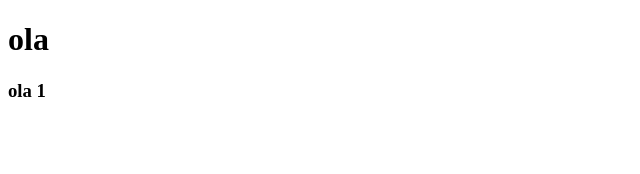
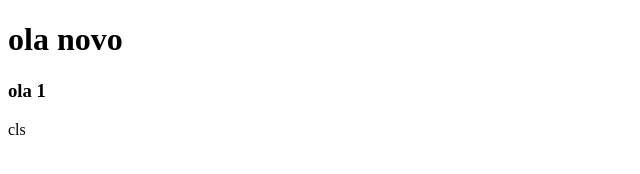
Before and after one commit to masfgroove/curso-git, a plain HTML site: page index.html in a window 1280 px wide. Shown: the whole page, without its empty margins (0-640 px from the left). Drawn offline with Linux system fonts and the light colour scheme.

```diff
--- a/index.html
+++ b/index.html
@@ -7,9 +7,10 @@
 </head>
 <body>
 
-    <h1>ola</h1>
+    <h1>ola novo</h1>
 <h3>ola 1</h3>
 
+cls
 
 </body>
 </html>
```
